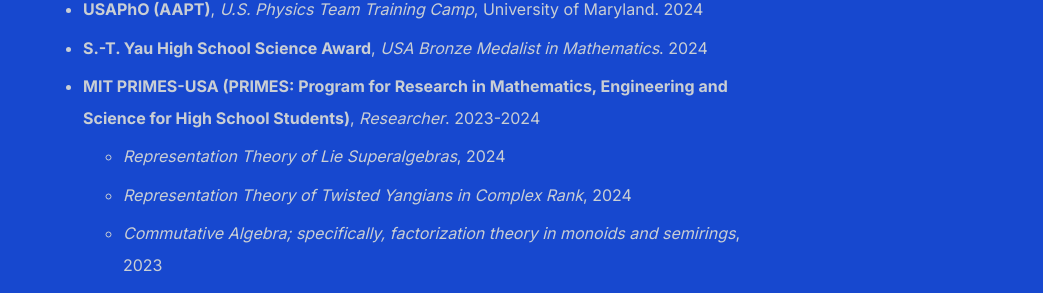
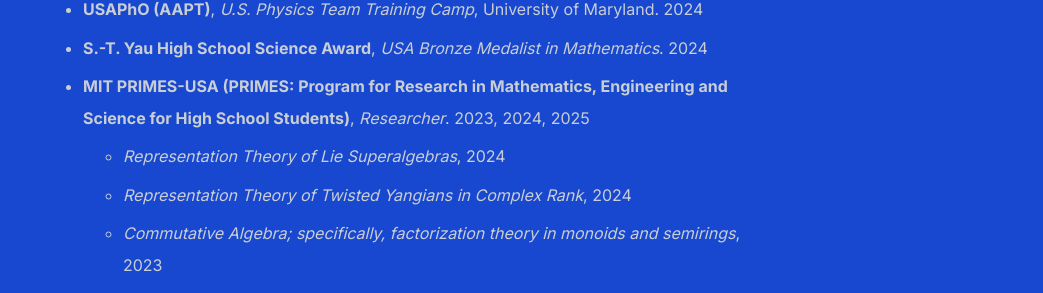
Before and after one commit to shihankanungo/shihankanungo.github.io, a Jekyll site: the page built from honors.md, in a window 1280 px wide. Shown: the part 281-574 px from the top of the page, without its empty margins (237-1280 px from the left). Built offline with Jekyll 4.4.1, drawn with Linux system fonts in a browser that asks for light colours.

Commit message:
Update honors.md

```diff
--- a/honors.md
+++ b/honors.md
@@ -7,7 +7,7 @@
 
 - **USAPhO (AAPT)**, *U.S. Physics Team Training Camp*, University of Maryland. 2024
 - **S.-T. Yau High School Science Award**, *USA Bronze Medalist in Mathematics*. 2024
-- **MIT PRIMES-USA (PRIMES: Program for Research in Mathematics, Engineering and Science for High School Students)**, *Researcher*. 2023-2024
+- **MIT PRIMES-USA (PRIMES: Program for Research in Mathematics, Engineering and Science for High School Students)**, *Researcher*. 2023, 2024, 2025
   - *Representation Theory of Lie Superalgebras*, 2024
   - *Representation Theory of Twisted Yangians in Complex Rank*, 2024
   - *Commutative Algebra; specifically, factorization theory in monoids and semirings*, 2023
```
